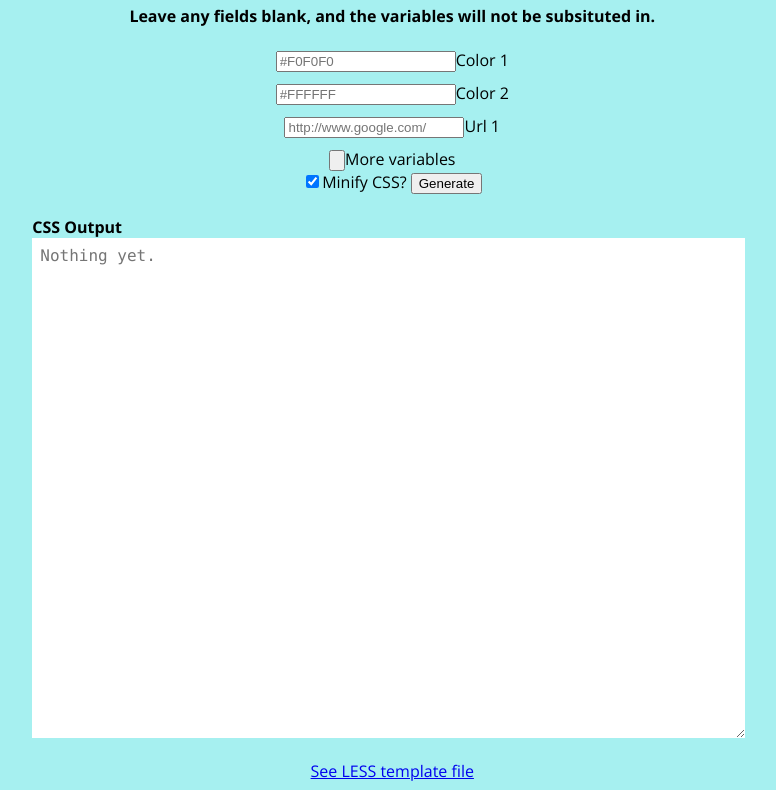
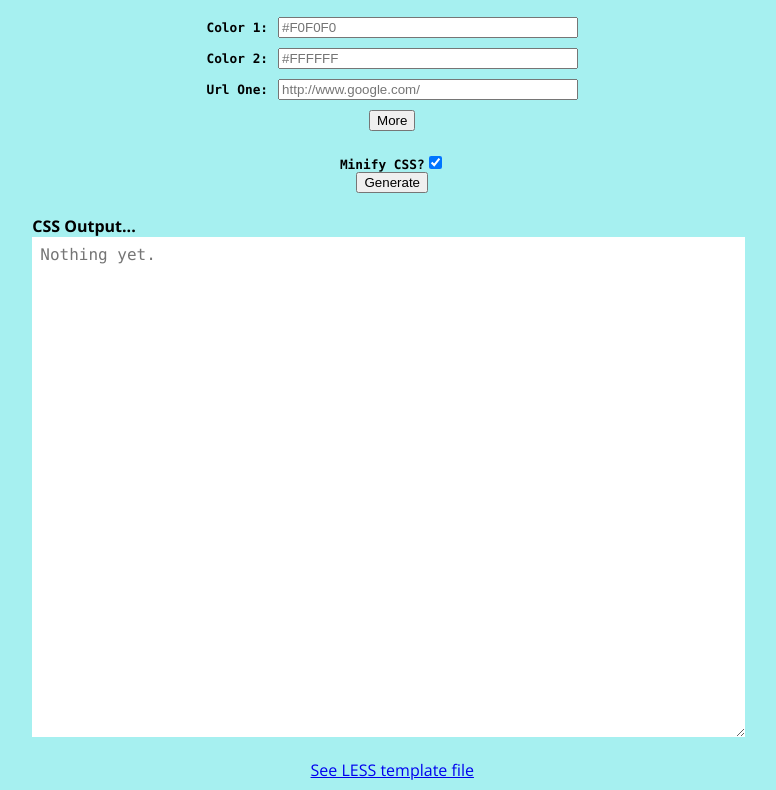
Before and after one commit to cookingwithrye/evenLESS, a plain HTML site: page index.html in a window 1280 px wide. Shown: the part 147-937 px from the top of the page, without its empty margins (243-1019 px from the left). Drawn offline with nearby package versions, Linux system fonts and the light colour scheme.

Commit message:
visual alignment hackery

```diff
--- a/css/styles.css
+++ b/css/styles.css
@@ -5,7 +5,7 @@ html { font-size: 100%; }
 body {
   font-family: 'Open Sans', sans-serif;
   background: #A6F0F0;
-  padding-top:5em;
+  padding-top:3em;
 }
 
 .container {
@@ -18,6 +18,12 @@ body {
 	font-family:consolas;
 }
 
+label {
+	font-family: consolas;
+	font-size: 0.8em;
+	font-weight: bold;
+}
+
 h1 {
   margin: 0;
   font-family: 'Open Sans';
@@ -26,8 +32,9 @@ h1 {
 }
 
 input[type=text] {
-  width:25%;
+  width:300px;
   margin-bottom:10px;
+  margin-left:10px;
 }
 
 textarea {
--- a/index.html
+++ b/index.html
@@ -10,49 +10,49 @@
 <body>
 <div class="container">
   <h1>In-Browser LESS to CSS compiler</h1>
-  <div class="header">
-    <div>
+  <div>
     <h4>Leave any fields blank, and the variables will not be subsituted in.</h4>
 
 	<div>
-		<label><input id="color1" type="text" placeholder="#F0F0F0" />Color 1</label>
+		<label>Color 1:<input id="color1" type="text" placeholder="#F0F0F0" /></label>
 	</div>
 
 	<div>
-		<label><input id="color2" type="text" placeholder="#FFFFFF"></input>Color 2</label>
+		<label>Color 2:<input id="color2" type="text" placeholder="#FFFFFF"></input></label>
 	</div>
 
 	<div class="extra">
-		<label><input id="color3" type="text" placeholder="red"></input>Color 3</label>
+		<label>Color 3:<input id="color3" type="text" placeholder="red"></input></label>
 	</div>
 
 	<div>
-		<label><input id="url1" type="text" placeholder="http://www.google.com/"></input>Url 1</label>
+		<label>Url One:<input id="url1" type="text" placeholder="http://www.google.com/"></input></label>
 	</div>
 
 	<div class="extra">
-		<label><input id="url2" type="text" placeholder="http://www.google.com/"></input>Url 2</label>
+		<label>Url Two:<input id="url2" type="text" placeholder="http://www.google.com/"></input></label>
 	</div>
 
 	<div class="extra">
-		<label for="misc1">Misc. 1</label>&nbsp;
-		<label><input id="misc1" type="text" placeholder="Any other text value"></input>Misc: 1</label>
+		<label>Misc. 1:<input id="misc1" type="text" placeholder="Any other text value"></input></label>
 	</div>
 
     <div class="extra">
-		<label><input id="misc2" type="text" placeholder="Any other text value"></input>Misc: 2</label>
+		<label>Misc. 2:<input id="misc2" type="text" placeholder="Any other text value"></input></label>
 	</div>
 
-	<input type="button" onclick="$('.extra').show();">More variables</input>
+	<div>
+		<input type="button" onclick="$('.extra').show(); $(this).hide();" value="More" />
+	<div>
+	<br />
+	<label>Minify CSS?<input id="shouldMinify" type="checkbox" checked /></label>
+
 	<br />
 
-	<label><input id="shouldMinify" type="checkbox" checked />Minify CSS?</label>
-
 	<input id="generate" type="button" value="Generate"></input>
-  </div>
 </div>
 <br />
-<b style='float:left'>CSS Output</b>
+<b style='float:left'>CSS Output...</b>
 
 <textarea id="output" placeholder="Nothing yet."></textarea>
 
```
